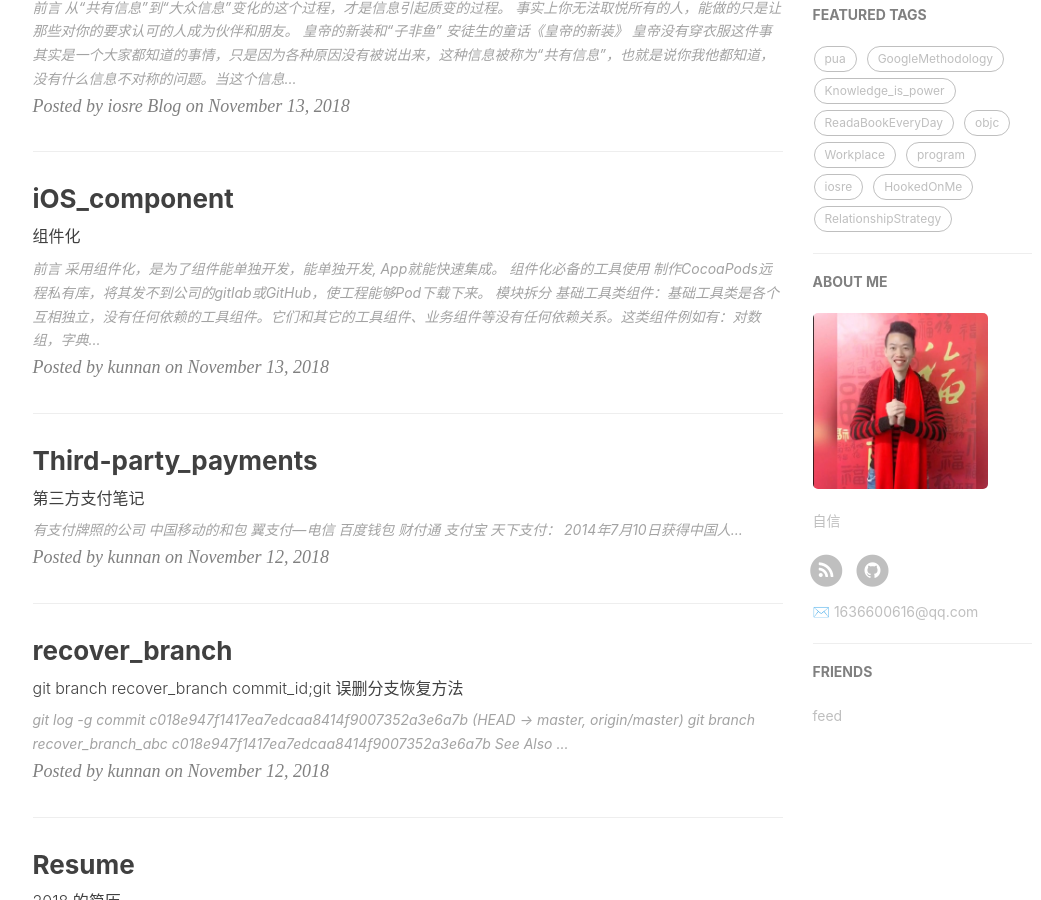
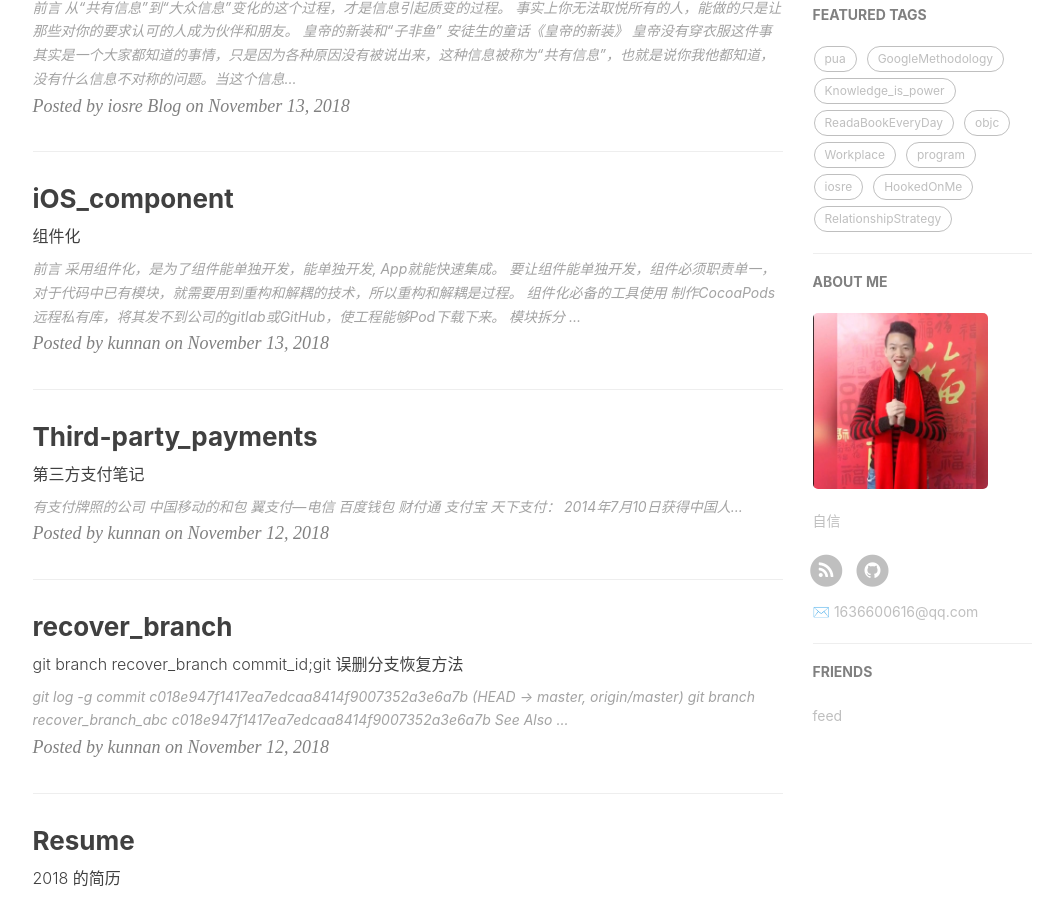
Before and after one commit to pua1203/pua1203.github.io, a Jekyll site: the page built from index.html, in a window 1280 px wide and 900 px high, scrolled down 492 px. Shown: the whole window, without its empty margins (135-1176 px from the left). Built offline with Jekyll 4.4.1, drawn with Linux system fonts in a browser that asks for light colours; nearby versions of some CDN libraries; the list of posts is cut into pages by our own code; comment, search, counter and statistics services are not loaded.

Commit message:
组件必须职责单一

```diff
--- a/_posts/objc/2018-11-13-iOS_component.md
+++ b/_posts/objc/2018-11-13-iOS_component.md
@@ -18,6 +18,7 @@ subtitle: 组件化
 
 
 * 采用组件化，是为了组件能单独开发，能单独开发, App就能快速集成。
+  * 要让组件能单独开发，`组件必须职责单一`，对于代码中已有模块，就需要用到重构和解耦的技术，所以重构和解耦是过程。
 
 
 
```
